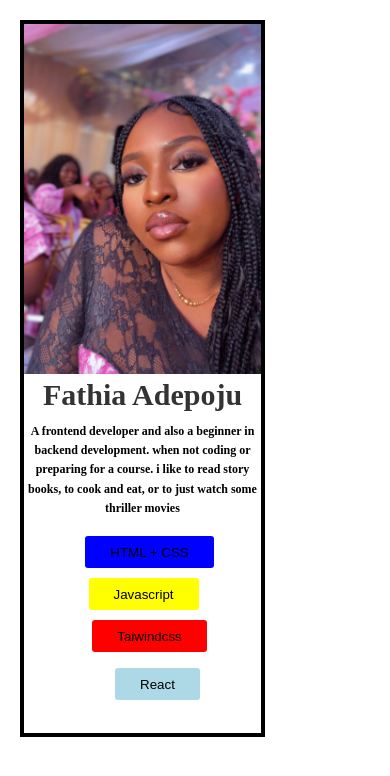
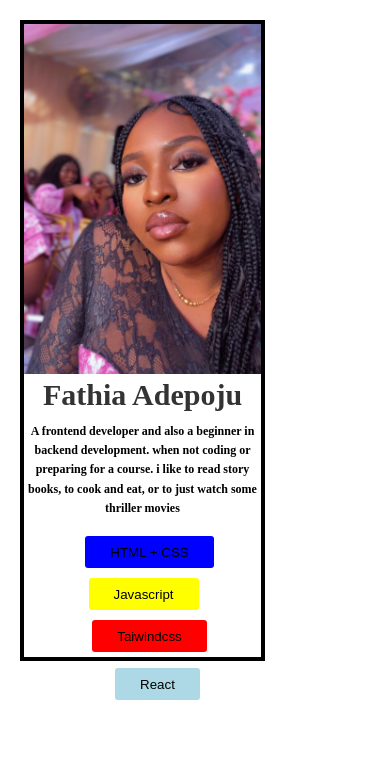
Before and after one commit to Adepoju044/my-Profile, a React (Create React App) app: page / in a window 390 px wide. Shown: the top 776 px of the page. Built offline with nearby package versions, Linux system fonts and the light colour scheme.

Commit message:
i made some changes on my mobile responsiveness

```diff
--- a/src/index.css
+++ b/src/index.css
@@ -128,6 +128,10 @@ h1 {
     font-size: 12px;
     text-align: center;
     margin-left: 20px;
+    display: flex;
+    flex-direction: column;
+    align-items: center;
+    margin-bottom: 10px;
   }
   .button-2 {
     position: relative;
@@ -141,7 +145,7 @@ h1 {
 @media (max-width: 470px) {
   .container {
     width: 70%;
-    height: 85vh;
+    height: 76vh;
   }
 
   h1 {
--- a/src/index.js
+++ b/src/index.js
@@ -28,10 +28,16 @@ function Main() {
         not coding or preparing for a course. i like to read story books, to
         cook and eat, or to just watch some thriller movies
       </p>
-      <Button name="HTML + CSS" styles="button-1" />
-      <Button name="Javascript" styles="button-2" />
-      <Button name="Taiwindcss" styles="button-3" />
-      <Button name="React" styles="button-4" />
+      <div>
+        <div>
+          <Button name="HTML + CSS" styles="button-1" />
+          <Button name="Javascript" styles="button-2" />
+        </div>
+        <div>
+          <Button name="Taiwindcss" styles="button-3" />
+          <Button name="React" styles="button-4" />
+        </div>
+      </div>
     </div>
   );
 }
```
